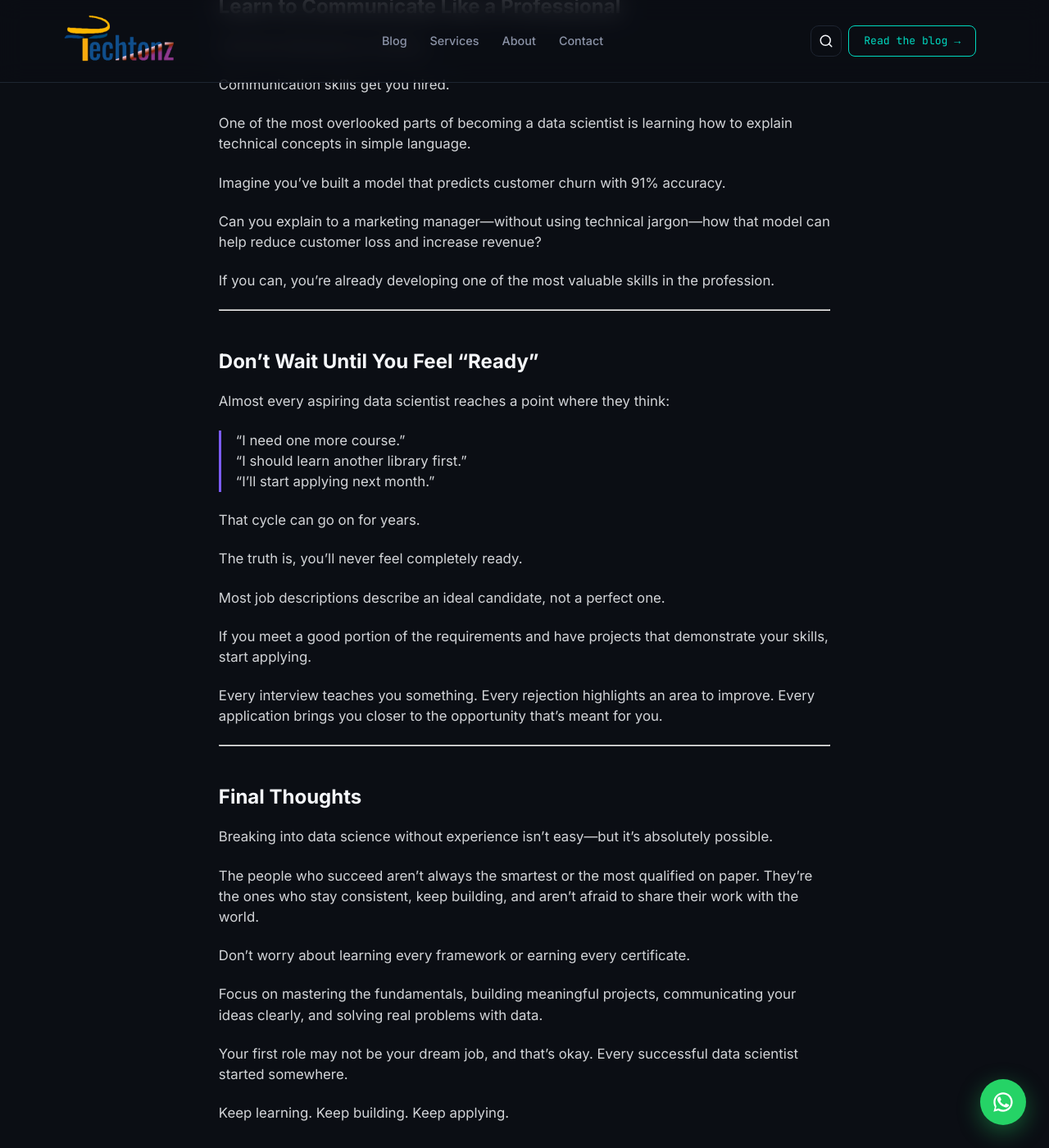
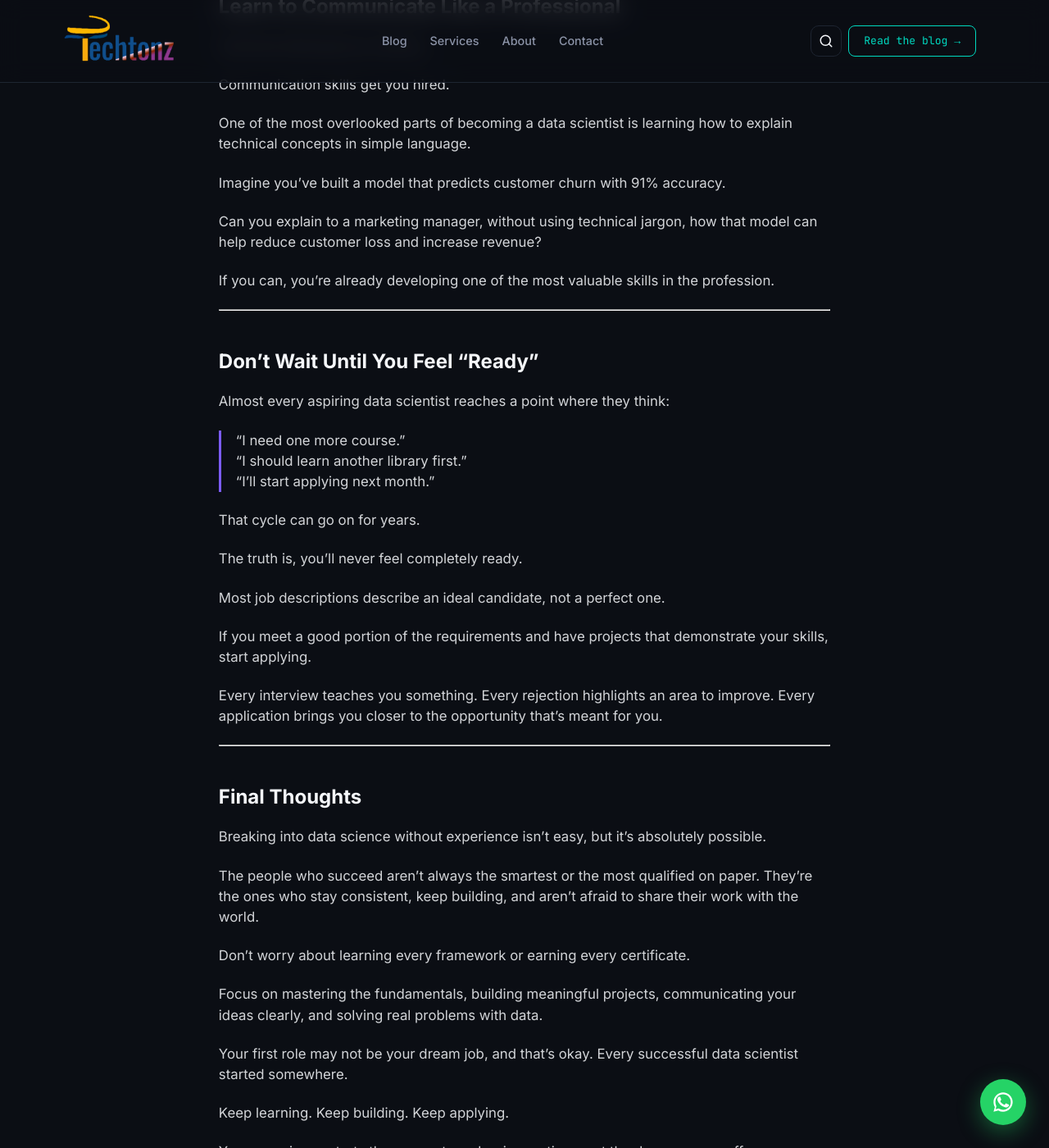
Before and after one commit to teefortech/Techtonz, a Jekyll site: the page built from _posts/2026-07-20-breaking-into-data-science.md, in a window 1280 px wide and 1400 px high, scrolled down 4820 px. Shown: the whole window at 82% size. Built offline with Jekyll 4.4.1, drawn with Linux system fonts in a browser that asks for light colours; some of the changed text lies outside the part shown.

```diff
--- a/_posts/2026-07-20-breaking-into-data-science.md
+++ b/_posts/2026-07-20-breaking-into-data-science.md
@@ -169,7 +169,7 @@ One of the most overlooked parts of becoming a data scientist is learning how to
 
 Imagine you've built a model that predicts customer churn with 91% accuracy.
 
-Can you explain to a marketing manager—without using technical jargon—how that model can help reduce customer loss and increase revenue?
+Can you explain to a marketing manager, without using technical jargon, how that model can help reduce customer loss and increase revenue?
 
 If you can, you're already developing one of the most valuable skills in the profession.
 
@@ -197,7 +197,7 @@ Every interview teaches you something. Every rejection highlights an area to imp
 
 ## Final Thoughts
 
-Breaking into data science without experience isn't easy—but it's absolutely possible.
+Breaking into data science without experience isn't easy, but it's absolutely possible.
 
 The people who succeed aren't always the smartest or the most qualified on paper. They're the ones who stay consistent, keep building, and aren't afraid to share their work with the world.
 
```
Also changed, not shown: other parts of _posts/2026-07-20-breaking-into-data-science.md (+7 -0 lines).
